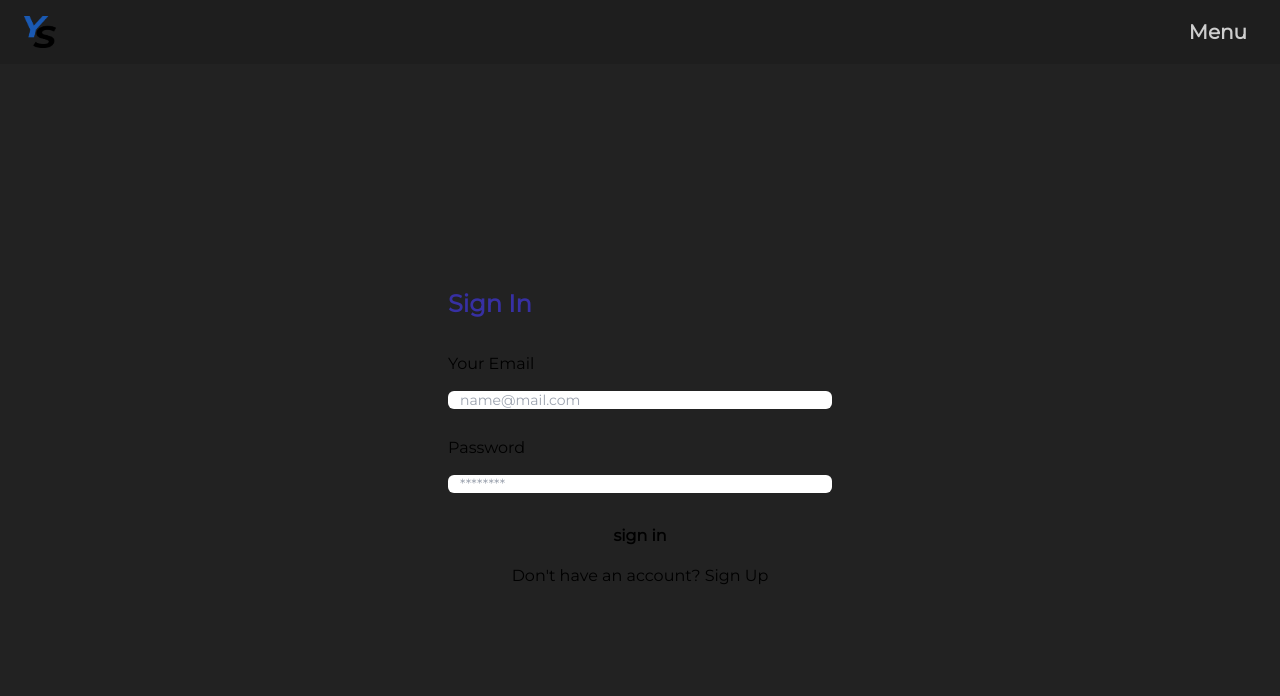
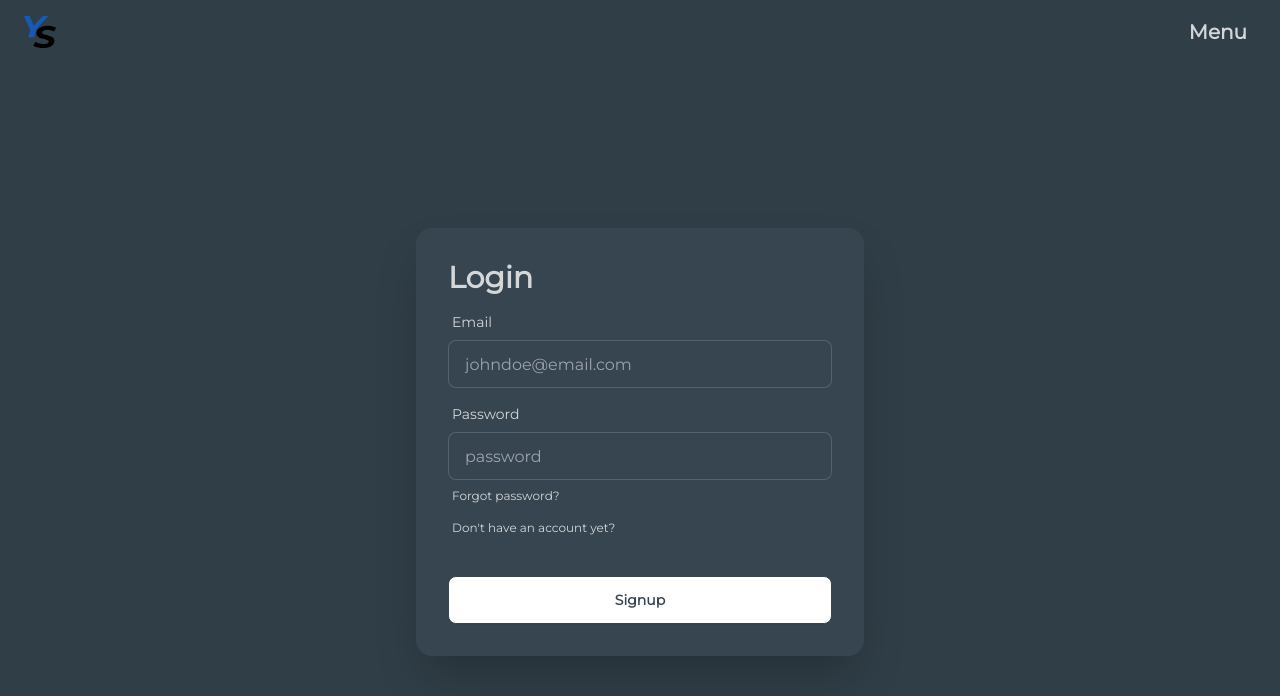
Before and after one commit to AndrewCMonson/your-schools, a React (Vite) app in the folder frontend/: page /login in a window 1280 px wide. Shown: the top 696 px of the page. Built offline with nearby package versions, Linux system fonts and the light colour scheme.

Commit message:
moved form components into individual subfolders and added login form

```diff
--- a/frontend/src/components/SignUpForm.tsx
+++ b/frontend/src/components/Forms/LoginForm.tsx
@@ -1,34 +1,31 @@
 import { useMutation } from "@apollo/client";
-import { FormEvent, MouseEvent, useState } from "react";
+import { FormEvent, MouseEvent, useState, ReactElement } from "react";
 import { toast } from "react-toastify";
 import { useNavigate } from "react-router-dom";
-import { useSessionStore } from "../stores/session";
-import { ADD_USER } from "../utils/Graphql";
+import { useSessionStore } from "../../stores/session";
+import { LOGIN_USER } from "../../utils/Graphql";
 
 interface UserFormData {
-  username: string;
   email: string;
   password: string;
 }
 
-export const SignupForm = () => {
+export const LoginForm = (): ReactElement => {
   const navigate = useNavigate();
   const { setUser } = useSessionStore();
-
   const [userFormData, setUserFormData] = useState<UserFormData>({
-    username: "",
     email: "",
     password: "",
   });
 
-  const [addUser] = useMutation(ADD_USER, {
-    onCompleted: ({ addUser }) => {
-      setUser(addUser.user);
-      navigate("/");
+  const [login] = useMutation(LOGIN_USER, {
+    onCompleted: ({ login }) => {
+      setUser(login.user);
+      navigate("/schools");
     },
     onError: (e) => {
       console.error(e);
-      toast.error("An error occurred. Please try again");
+      toast.error("Invalid credentials");
     },
   });
 
@@ -37,45 +34,27 @@ export const SignupForm = () => {
     setUserFormData({ ...userFormData, [name]: value });
   };
 
-  const handleSignupFormSubmit = async (
+  const handleLoginFormSubmit = async (
     event: MouseEvent<HTMLButtonElement> | FormEvent<HTMLButtonElement>,
   ) => {
     event.preventDefault();
 
-    if (
-      !userFormData.username ||
-      !userFormData.email ||
-      !userFormData.password
-    ) {
+    if (!userFormData.email || !userFormData.password) {
       toast.error("Please fill out all fields");
       return;
     }
 
-    await addUser({
+    login({
       variables: { ...userFormData },
     });
   };
 
   return (
     <>
-      <div className="card shrink-0 w-full md:max-w-md lg:max-w-md shadow-2xl bg-base-100">
+      <div className="card shrink-0 w-full max-w-sm md:max-w-md lg:max-w-md shadow-2xl bg-base-100">
         <form className="card-body">
           <div>
-            <h1 className="font-bold text-2xl lg:text-3xl">
-              Create an account
-            </h1>
-          </div>
-          <div className="form-control">
-            <label className="label">
-              <span className="label-text">Username</span>
-            </label>
-            <input
-              name="username"
-              placeholder="JohnDoe123"
-              className="input input-bordered"
-              required
-              onChange={handleInputChange}
-            />
+            <h1 className="font-bold text-2xl lg:text-3xl">Login</h1>
           </div>
           <div className="form-control">
             <label className="label">
@@ -108,16 +87,13 @@ export const SignupForm = () => {
               </a>
             </label>
             <label className="label">
-              <a href="/login" className="label-text-alt link link-hover">
-                Already have an account?
+              <a href="/signup" className="label-text-alt link link-hover">
+                Don&apos;t have an account yet?
               </a>
             </label>
           </div>
           <div className="form-control mt-6">
-            <button
-              className="btn btn-primary"
-              onClick={handleSignupFormSubmit}
-            >
+            <button className="btn btn-primary" onClick={handleLoginFormSubmit}>
               Signup
             </button>
           </div>
--- /dev/null
+++ b/frontend/src/components/Forms/SignUpForm.tsx
@@ -0,0 +1,128 @@
+import { useMutation } from "@apollo/client";
+import { FormEvent, MouseEvent, useState } from "react";
+import { toast } from "react-toastify";
+import { useNavigate } from "react-router-dom";
+import { useSessionStore } from "../../stores/session";
+import { ADD_USER } from "../../utils/Graphql";
+
+interface UserFormData {
+  username: string;
+  email: string;
+  password: string;
+}
+
+export const SignupForm = () => {
+  const navigate = useNavigate();
+  const { setUser } = useSessionStore();
+
+  const [userFormData, setUserFormData] = useState<UserFormData>({
+    username: "",
+    email: "",
+    password: "",
+  });
+
+  const [addUser] = useMutation(ADD_USER, {
+    onCompleted: ({ addUser }) => {
+      setUser(addUser.user);
+      navigate("/");
+    },
+    onError: (e) => {
+      console.error(e);
+      toast.error("An error occurred. Please try again");
+    },
+  });
+
+  const handleInputChange = (event: FormEvent<HTMLInputElement>) => {
+    const { name, value } = event.target as HTMLInputElement;
+    setUserFormData({ ...userFormData, [name]: value });
+  };
+
+  const handleSignupFormSubmit = async (
+    event: MouseEvent<HTMLButtonElement> | FormEvent<HTMLButtonElement>,
+  ) => {
+    event.preventDefault();
+
+    if (
+      !userFormData.username ||
+      !userFormData.email ||
+      !userFormData.password
+    ) {
+      toast.error("Please fill out all fields");
+      return;
+    }
+
+    await addUser({
+      variables: { ...userFormData },
+    });
+  };
+
+  return (
+    <>
+      <div className="card shrink-0 w-full md:max-w-md lg:max-w-md shadow-2xl bg-base-100">
+        <form className="card-body">
+          <div>
+            <h1 className="font-bold text-2xl lg:text-3xl">
+              Create an account
+            </h1>
+          </div>
+          <div className="form-control">
+            <label className="label">
+              <span className="label-text">Username</span>
+            </label>
+            <input
+              name="username"
+              placeholder="JohnDoe123"
+              className="input input-bordered"
+              required
+              onChange={handleInputChange}
+            />
+          </div>
+          <div className="form-control">
+            <label className="label">
+              <span className="label-text">Email</span>
+            </label>
+            <input
+              name="email"
+              type="email"
+              placeholder="johndoe@email.com"
+              className="input input-bordered"
+              required
+              onChange={handleInputChange}
+            />
+          </div>
+          <div className="form-control">
+            <label className="label">
+              <span className="label-text">Password</span>
+            </label>
+            <input
+              name="password"
+              type="password"
+              placeholder="password"
+              className="input input-bordered"
+              required
+              onChange={handleInputChange}
+            />
+            <label className="label">
+              <a href="#" className="label-text-alt link link-hover">
+                Forgot password?
+              </a>
+            </label>
+            <label className="label">
+              <a href="/login" className="label-text-alt link link-hover">
+                Already have an account?
+              </a>
+            </label>
+          </div>
+          <div className="form-control mt-6">
+            <button
+              className="btn btn-primary"
+              onClick={handleSignupFormSubmit}
+            >
+              Signup
+            </button>
+          </div>
+        </form>
+      </div>
+    </>
+  );
+};
--- a/frontend/src/components/index.tsx
+++ b/frontend/src/components/index.tsx
@@ -1,7 +1,6 @@
 export { Footer } from "./Footer";
 export { GoogleMap } from "./Map";
 export { NavBar } from "./NavBar";
-export { NavButton } from "./NavButton";
 export { PageTitle } from "./PageTitle";
 export { Rating } from "./Rating";
 export { School } from "./School";
--- a/frontend/src/screens/LoginScreen.tsx
+++ b/frontend/src/screens/LoginScreen.tsx
@@ -1,57 +1,12 @@
-import { Card, Input, Button } from "@material-tailwind/react";
-import { LOGIN_USER } from "../utils/Graphql/";
-import { FormEvent, MouseEvent, useEffect } from "react";
-import { useMutation } from "@apollo/client";
-import { ReactElement, useState } from "react";
-import { toast } from "react-toastify";
+import { useEffect } from "react";
+import { ReactElement } from "react";
 import { useSessionStore } from "../stores/session";
 import { useNavigate } from "react-router-dom";
-
-interface UserFormData {
-  username: string;
-  email: string;
-  password: string;
-}
+import { LoginForm } from "../components/Forms/LoginForm";
 
 export const LoginScreen = (): ReactElement => {
   const navigate = useNavigate();
-  const { user, setUser } = useSessionStore();
-  const [userFormData, setUserFormData] = useState<UserFormData>({
-    username: "",
-    email: "",
-    password: "",
-  });
-
-  const [login] = useMutation(LOGIN_USER, {
-    onCompleted: ({ login }) => {
-      setUser(login.user);
-      navigate("/schools");
-    },
-    onError: (e) => {
-      console.error(e);
-      toast.error("Invalid credentials");
-    },
-  });
-
-  const handleInputChange = (event: FormEvent<HTMLInputElement>) => {
-    const { name, value } = event.target as HTMLInputElement;
-    setUserFormData({ ...userFormData, [name]: value });
-  };
-
-  const handleLoginFormSubmit = async (
-    event: MouseEvent<HTMLButtonElement> | FormEvent<HTMLButtonElement>,
-  ) => {
-    event.preventDefault();
-
-    if (!userFormData.email || !userFormData.password) {
-      toast.error("Please fill out all fields");
-      return;
-    }
-
-    login({
-      variables: { ...userFormData },
-    });
-  };
+  const { user } = useSessionStore();
 
   useEffect(() => {
     if (user) {
@@ -62,65 +17,10 @@ export const LoginScreen = (): ReactElement => {
   return (
     <>
       <section
-        id="loginSignupScreen"
-        className="h-full w-full pt-5 flex flex-row justify-center items-center overflow-scroll"
+        id="loginScreen"
+        className="min-h-full w-full pt-5 flex flex-col lg:flex-row justify-center items-center bg-base-200"
       >
-        <Card color="transparent" shadow={false} className="text-black">
-          <div className="text-2xl 2xl:text-4xl font-bold text-indigo-800">
-            Sign In
-          </div>
-          <form
-            className="mt-8 mb-2 w-80 max-w-screen-lg sm:w-96"
-            id="signin-form"
-          >
-            <div className="mb-1 flex flex-col gap-6">
-              <div className="-mb-3">Your Email</div>
-              <Input
-                size="lg"
-                name="email"
-                placeholder="name@mail.com"
-                onChange={handleInputChange}
-                className=" !border-t-blue-gray-200 focus:!border-t-gray-900"
-                labelProps={{
-                  className: "before:content-none after:content-none",
-                }}
-                crossOrigin={""}
-              />
-              <div className="-mb-3">Password</div>
-              <Input
-                type="password"
-                size="lg"
-                name="password"
-                onChange={handleInputChange}
-                placeholder="********"
-                className=" !border-t-blue-gray-200 focus:!border-t-gray-900"
-                labelProps={{
-                  className: "before:content-none after:content-none",
-                }}
-                crossOrigin={""}
-              />
-            </div>
-            <Button
-              className="mt-6"
-              onClick={handleLoginFormSubmit}
-              fullWidth
-              color="indigo"
-              form="signin-form"
-              type="submit"
-            >
-              sign in
-            </Button>
-            <div className="mt-4 text-center font-normal">
-              Don&apos;t have an account?{" "}
-              <span
-                onClick={() => setScreenSelected("signup")}
-                className="cursor-pointer hover:underline"
-              >
-                Sign Up
-              </span>
-            </div>
-          </form>
-        </Card>
+        <LoginForm />
       </section>
     </>
   );
--- a/frontend/src/screens/SignUpScreen.tsx
+++ b/frontend/src/screens/SignUpScreen.tsx
@@ -2,7 +2,7 @@ import { useEffect } from "react";
 import { ReactElement, useRef } from "react";
 import { useSessionStore } from "../stores/session";
 import { useNavigate } from "react-router-dom";
-import { SignupForm } from "../components/SignUpForm";
+import { SignupForm } from "../components/Forms/SignUpForm";
 
 export const SignupScreen = (): ReactElement => {
   const navigate = useNavigate();
@@ -24,7 +24,7 @@ export const SignupScreen = (): ReactElement => {
   return (
     <>
       <section
-        id="loginSignupScreen"
+        id="signupScreen"
         className="min-h-full w-full pt-5 flex flex-col lg:flex-row justify-center items-center bg-base-200"
       >
         <div className="hero bg-base-200 min-h-screen lg:flex lg:justify-end lg:w-1/2 lg:mr-40 lg:min-h-0 lg:mt-0">
--- a/frontend/tailwind.config.js
+++ b/frontend/tailwind.config.js
@@ -6,7 +6,7 @@ export default {
     themes: [
       {
         myThemeDark: {
-          primary: "#2f41a7",
+          primary: "#36454F",
 
           secondary: "#e00000",
 
@@ -14,7 +14,7 @@ export default {
 
           neutral: "#06303e",
 
-          "base-100": "#222222",
+          "base-100": "36454F",
 
           info: "#0098ea",
 
@@ -23,11 +23,22 @@ export default {
           warning: "#ff5c00",
 
           error: "#c43447",
+          ".btn-primary": {
+            "background-color": "#ffffff",
+            "border-color": "#36454F",
+            "outline-color": "#ffffff",
+            color: "#36454F",
+            "&:hover": {
+              "background-color": "#36454f",
+              "border-color": "#ffffff",
+              color: "#ffffff",
+            },
+          },
         },
       },
       {
         myThemeLight: {
-          primary: "#2f41a7",
+          primary: "#ffffff",
 
           secondary: "#e00000",
 
@@ -44,9 +55,22 @@ export default {
           warning: "#ff5c00",
 
           error: "#c43447",
+          ".btn-primary": {
+            "background-color": "#36454F",
+            "border-color": "#36454F",
+            "outline-color": "#ffffff",
+            color: "#fff",
+            "&:hover": {
+              "background-color": "#ffffff",
+              "border-color": "#36454F",
+              color: "#36454F",
+            },
+          },
+          ".homepage-hero": {
+            color: "#ffffff",
+          },
         },
       },
-      "nord",
     ],
   },
   content: ["./index.html", "./src/**/*.{js,ts,jsx,tsx}"],
```
Also changed, not shown: frontend/src/components/NavButton.tsx (deleted, +0 -21 lines), frontend/src/index.css (+0 -24 lines), frontend/src/screens/HomeScreen.tsx (+4 -6 lines).
